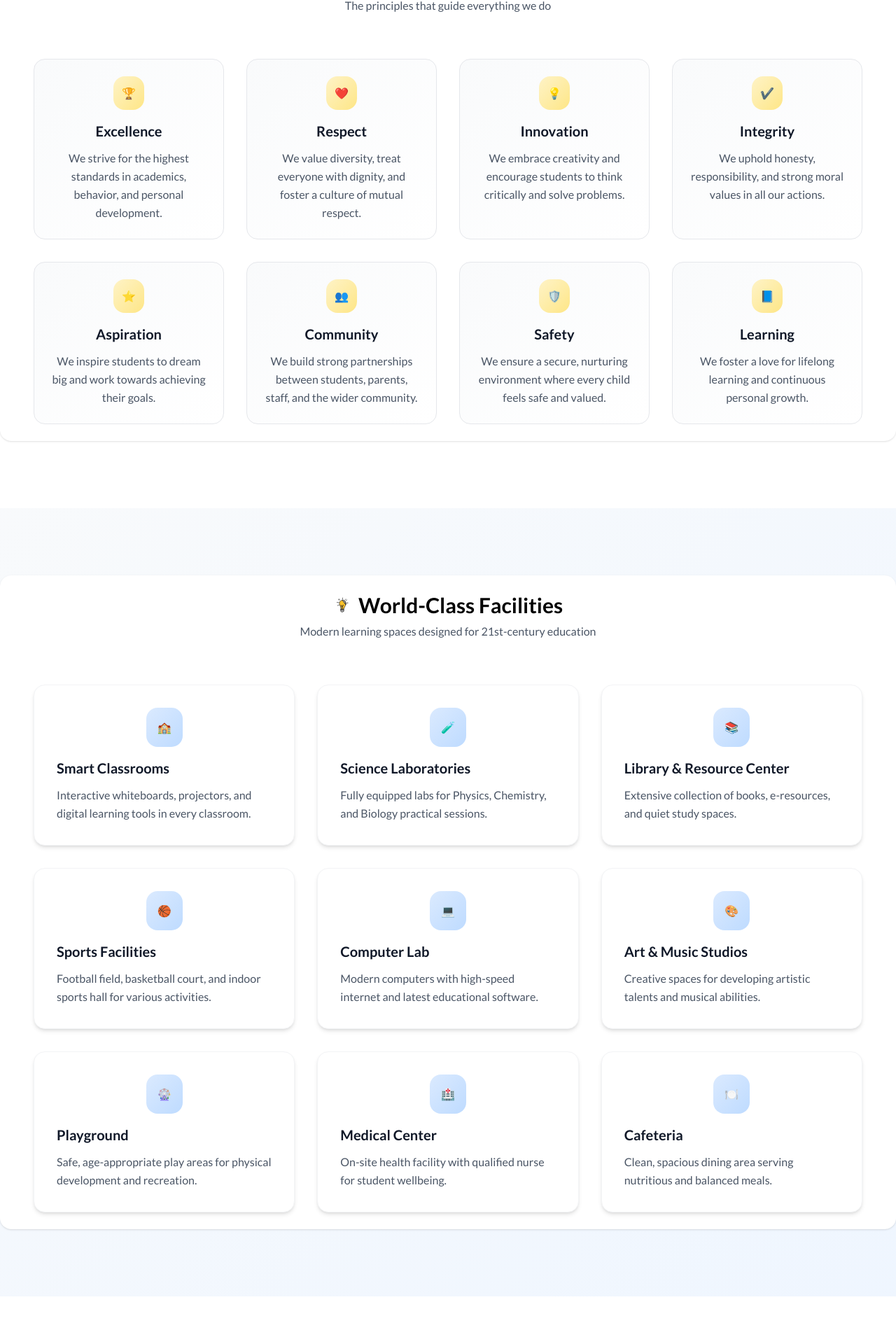
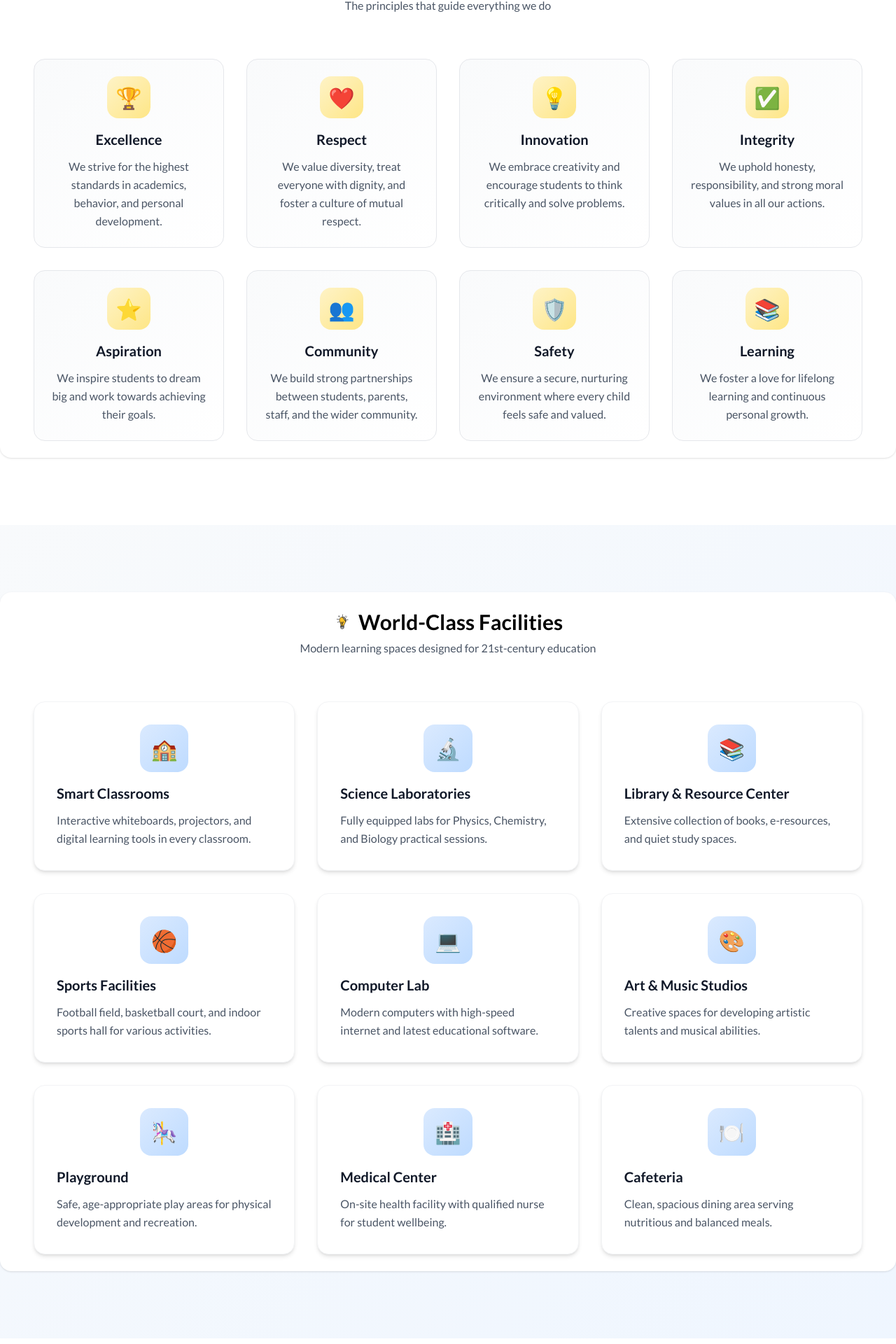
Before and after one commit to DSNOUSE/dprideschools, a Next.js app: page /our-school in a window 1280 px wide. Shown: the part 2380-4300 px from the top of the page at 70% size. Built offline with nearby package versions, Linux system fonts and the light colour scheme; no server answers.

Commit message:
FIX: Replace all Material-UI icons with emojis to resolve build errors

```diff
--- a/app/calendar/page.tsx
+++ b/app/calendar/page.tsx
@@ -589,13 +589,13 @@ const CalendarPage: React.FC = () => {
                     onClick={() => navigateMonth('prev')}
                     className="p-2 hover:bg-gray-100 rounded-lg transition-colors"
                   >
-                    <NavigateBefore />
+                    <span className="text-xl">◀</span>
                   </button>
                   <button
                     onClick={() => navigateMonth('next')}
                     className="p-2 hover:bg-gray-100 rounded-lg transition-colors"
                   >
-                    <NavigateNext />
+                    <span className="text-xl">▶</span>
                   </button>
                   <h2 className="text-xl font-semibold text-gray-900">
                     {monthNames[currentDate.getMonth()]} {currentDate.getFullYear()}
@@ -605,7 +605,6 @@ const CalendarPage: React.FC = () => {
                   onClick={goToToday}
                   className="px-4 py-2 bg-blue-600 text-white rounded-lg hover:bg-blue-700 transition-colors font-medium"
                 >
-                  <Today sx={{ fontSize: 16, marginRight: 1 }} />
                   Today
                 </button>
               </div>
--- a/app/our-school/page.tsx
+++ b/app/our-school/page.tsx
@@ -121,7 +121,7 @@ export default function OurSchoolPage() {
           <div className="grid md:grid-cols-2 gap-8">
             <div className="bg-white rounded-2xl p-8 md:p-10 shadow-lg hover:shadow-xl transition-shadow duration-300">
               <div className="w-16 h-16 bg-gradient-to-br from-blue-500 to-blue-600 rounded-2xl flex items-center justify-center mb-6">
-                <Visibility className="text-white" sx={{ fontSize: 32 }} />
+                <span className="text-white text-2xl">👁️</span>
               </div>
               <h3 className="text-2xl font-bold text-gray-900 mb-4">Our Vision</h3>
               <p className="text-gray-700 leading-relaxed text-lg">
@@ -133,7 +133,7 @@ export default function OurSchoolPage() {
 
             <div className="bg-white rounded-2xl p-8 md:p-10 shadow-lg hover:shadow-xl transition-shadow duration-300">
               <div className="w-16 h-16 bg-gradient-to-br from-amber-500 to-amber-600 rounded-2xl flex items-center justify-center mb-6">
-                <FlashOn className="text-white" sx={{ fontSize: 32 }} />
+                <span className="text-white text-2xl">⚡</span>
               </div>
               <h3 className="text-2xl font-bold text-gray-900 mb-4">Our Mission</h3>
               <p className="text-gray-700 leading-relaxed text-lg">
@@ -160,42 +160,42 @@ export default function OurSchoolPage() {
           <div className="grid sm:grid-cols-2 lg:grid-cols-4 gap-6 lg:gap-8">
             {[
               {
-                icon: <EmojiEvents className="text-amber-500" sx={{ fontSize: 36 }} />,
+                icon: <span className="text-amber-500 text-3xl">🏆</span>,
                 title: 'Excellence',
                 description: 'We strive for the highest standards in academics, behavior, and personal development.',
               },
               {
-                icon: <Favorite className="text-amber-500" sx={{ fontSize: 36 }} />,
+                icon: <span className="text-amber-500 text-3xl">❤️</span>,
                 title: 'Respect',
                 description: 'We value diversity, treat everyone with dignity, and foster a culture of mutual respect.',
               },
               {
-                icon: <Lightbulb className="text-amber-500" sx={{ fontSize: 36 }} />,
+                icon: <span className="text-amber-500 text-3xl">💡</span>,
                 title: 'Innovation',
                 description: 'We embrace creativity and encourage students to think critically and solve problems.',
               },
               {
-                icon: <CheckCircle className="text-amber-500" sx={{ fontSize: 36 }} />,
+                icon: <span className="text-amber-500 text-3xl">✅</span>,
                 title: 'Integrity',
                 description: 'We uphold honesty, responsibility, and strong moral values in all our actions.',
               },
               {
-                icon: <Star className="text-amber-500" sx={{ fontSize: 36 }} />,
+                icon: <span className="text-amber-500 text-3xl">⭐</span>,
                 title: 'Aspiration',
                 description: 'We inspire students to dream big and work towards achieving their goals.',
               },
               {
-                icon: <Groups className="text-amber-500" sx={{ fontSize: 36 }} />,
+                icon: <span className="text-amber-500 text-3xl">👥</span>,
                 title: 'Community',
                 description: 'We build strong partnerships between students, parents, staff, and the wider community.',
               },
               {
-                icon: <Security className="text-amber-500" sx={{ fontSize: 36 }} />,
+                icon: <span className="text-amber-500 text-3xl">🛡️</span>,
                 title: 'Safety',
                 description: 'We ensure a secure, nurturing environment where every child feels safe and valued.',
               },
               {
-                icon: <MenuBook className="text-amber-500" sx={{ fontSize: 36 }} />,
+                icon: <span className="text-amber-500 text-3xl">📚</span>,
                 title: 'Learning',
                 description: 'We foster a love for lifelong learning and continuous personal growth.',
               },
@@ -237,47 +237,47 @@ export default function OurSchoolPage() {
               {
                 title: 'Smart Classrooms',
                 description: 'Interactive whiteboards, projectors, and digital learning tools in every classroom.',
-                icon: <School className="text-amber-500" sx={{ fontSize: 36 }} />,
+                icon: <span className="text-amber-500 text-3xl">🏫</span>,
               },
               {
                 title: 'Science Laboratories',
                 description: 'Fully equipped labs for Physics, Chemistry, and Biology practical sessions.',
-                icon: <Science className="text-amber-500" sx={{ fontSize: 36 }} />,
+                icon: <span className="text-amber-500 text-3xl">🔬</span>,
               },
               {
                 title: 'Library & Resource Center',
                 description: 'Extensive collection of books, e-resources, and quiet study spaces.',
-                icon: <LocalLibrary className="text-amber-500" sx={{ fontSize: 36 }} />,
+                icon: <span className="text-amber-500 text-3xl">📚</span>,
               },
               {
                 title: 'Sports Facilities',
                 description: 'Football field, basketball court, and indoor sports hall for various activities.',
-                icon: <SportsBasketball className="text-amber-500" sx={{ fontSize: 36 }} />,
+                icon: <span className="text-amber-500 text-3xl">🏀</span>,
               },
               {
                 title: 'Computer Lab',
                 description: 'Modern computers with high-speed internet and latest educational software.',
-                icon: <Computer className="text-amber-500" sx={{ fontSize: 36 }} />,
+                icon: <span className="text-amber-500 text-3xl">💻</span>,
               },
               {
                 title: 'Art & Music Studios',
                 description: 'Creative spaces for developing artistic talents and musical abilities.',
-                icon: <Palette className="text-amber-500" sx={{ fontSize: 36 }} />,
+                icon: <span className="text-amber-500 text-3xl">🎨</span>,
               },
               {
                 title: 'Playground',
                 description: 'Safe, age-appropriate play areas for physical development and recreation.',
-                icon: <Attractions className="text-amber-500" sx={{ fontSize: 36 }} />,
+                icon: <span className="text-amber-500 text-3xl">🎠</span>,
               },
               {
                 title: 'Medical Center',
                 description: 'On-site health facility with qualified nurse for student wellbeing.',
-                icon: <LocalHospital className="text-amber-500" sx={{ fontSize: 36 }} />,
+                icon: <span className="text-amber-500 text-3xl">🏥</span>,
               },
               {
                 title: 'Cafeteria',
                 description: 'Clean, spacious dining area serving nutritious and balanced meals.',
-                icon: <Restaurant className="text-amber-500" sx={{ fontSize: 36 }} />,
+                icon: <span className="text-amber-500 text-3xl">🍽️</span>,
               },
             ].map((facility, index) => (
               <div
@@ -343,7 +343,7 @@ export default function OurSchoolPage() {
                   'Extracurricular activities and clubs',
                 ].map((item, index) => (
                   <li key={index} className="flex items-start gap-3">
-                    <CheckCircle className="text-amber-500 flex-shrink-0 mt-1" sx={{ fontSize: 24 }} />
+                    <span className="text-amber-500 flex-shrink-0 mt-1 text-xl">✅</span>
                     <span className="text-gray-700">{item}</span>
                   </li>
                 ))}
--- a/app/results/page.tsx
+++ b/app/results/page.tsx
@@ -393,7 +393,7 @@ export default function ResultsPage() {
                   disabled={loading}
                   className="w-full py-4 bg-gradient-to-r from-blue-600 to-blue-700 hover:from-blue-700 hover:to-blue-800 text-white font-semibold rounded-lg transition-all duration-300 transform hover:scale-105 shadow-lg hover:shadow-xl backdrop-blur-sm flex items-center justify-center gap-2"
                 >
-                  <Search sx={{ fontSize: 20 }} />
+                  <span className="text-xl">🔍</span>
                   {loading ? 'Searching...' : 'Search Result'}
                 </Button>
               </form>
@@ -476,7 +476,7 @@ export default function ResultsPage() {
           <div className="bg-white/80 backdrop-blur-md rounded-2xl shadow-lg p-6 border border-white/20 hover:shadow-xl transition-all duration-300 hover:-translate-y-1">
             <div className="flex items-center justify-between mb-4">
               <div className="p-3 bg-blue-100 rounded-lg">
-                <TrendingUp sx={{ fontSize: 24, color: '#2563eb' }} />
+                <span className="text-xl text-blue-600">📈</span>
               </div>
               <span className="text-2xl font-bold text-gray-900">{result.result.average.toFixed(1)}</span>
             </div>
```
Also changed, not shown: app/admin/page.tsx (+4 -4 lines), app/apply/page.tsx (+10 -10 lines), app/parents/page.tsx (+9 -9 lines).
